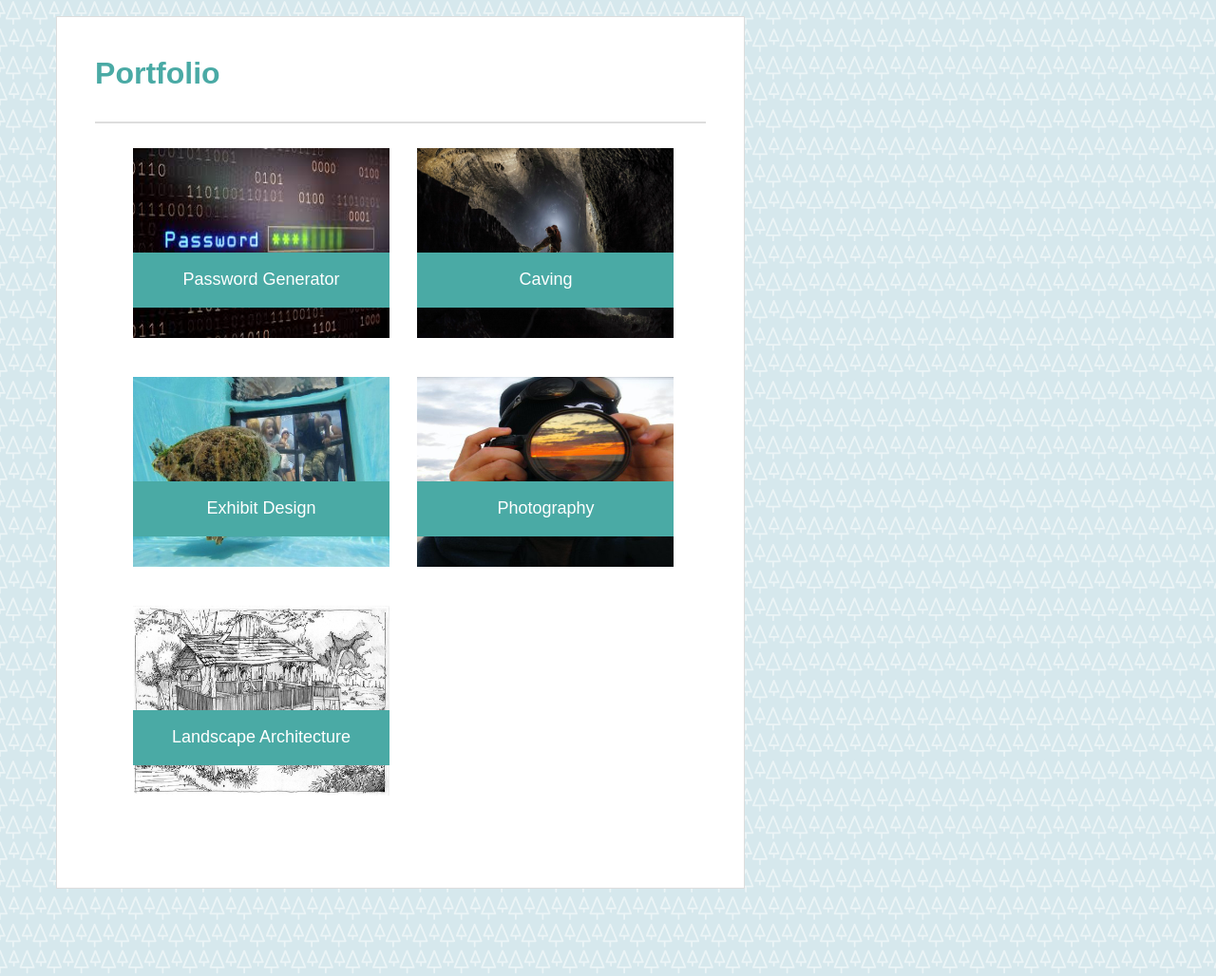
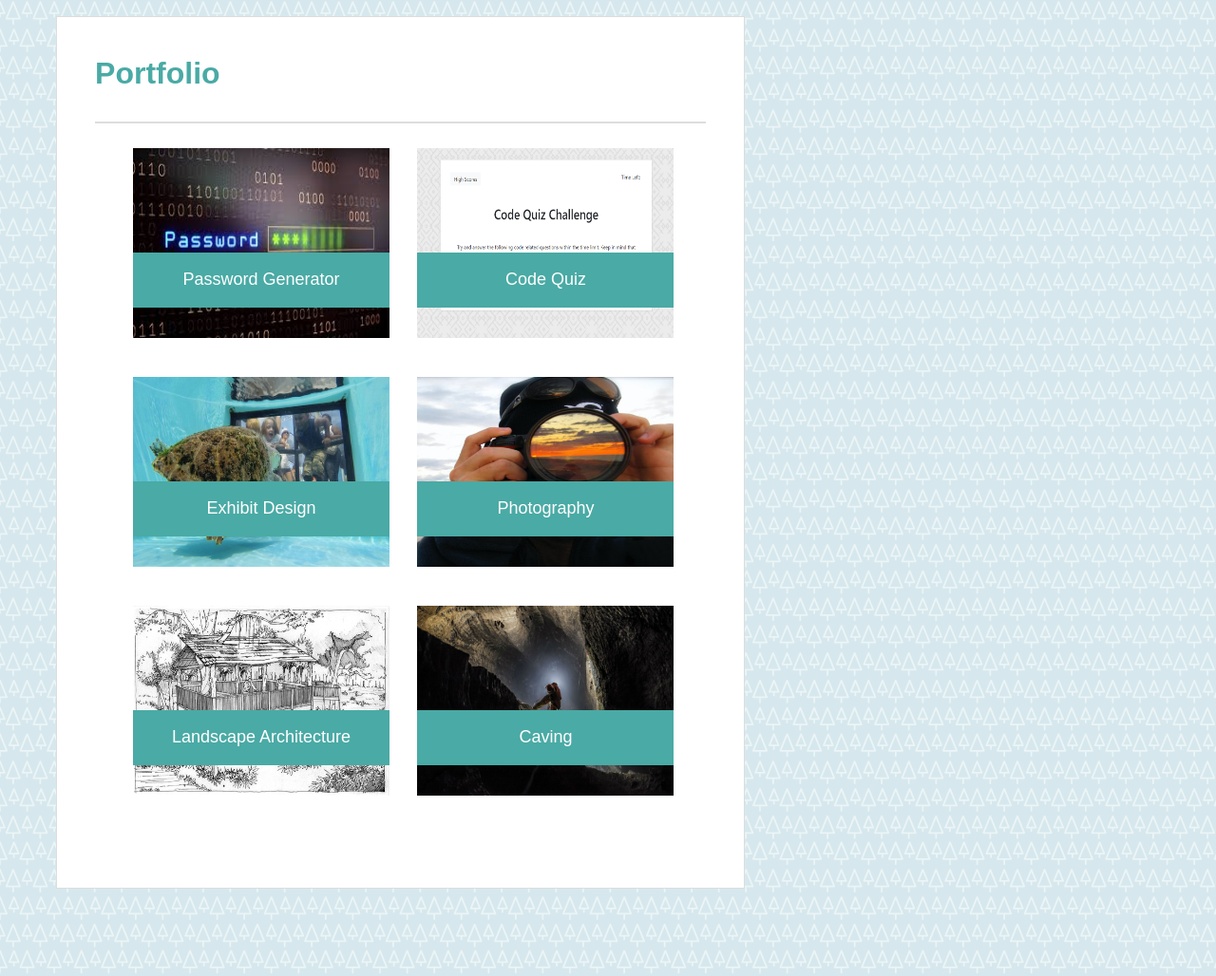
Before and after one commit to aagrosse/02portfolioreboot, a plain HTML site: page portfolio.html in a window 1280 px wide. Shown: the part 146-1174 px from the top of the page at 95% size. Drawn offline with nearby package versions, Linux system fonts and the light colour scheme.

Commit message:
updated portfolio with code quiz

```diff
--- a/portfolio.html
+++ b/portfolio.html
@@ -53,9 +53,9 @@
                 </li>
 
                 <li class="item" >
-                    <a href="https://caves.org/" target="blank">
-                        <img class="image-port" src="assets/images/caving1.jpg" alt="me caving"/>
-                        <h3 class="item-name">Caving</h3>
+                    <a href="https://aagrosse.github.io/codeQuiz/" target="blank">
+                        <img class="image-port" src="assets/images/screenshot.png" alt="me caving"/>
+                        <h3 class="item-name">Code Quiz</h3>
                     </a>
                 </li>
 
@@ -82,6 +82,13 @@
                         <h3 class="item-name">Landscape Architecture</h3>
                     </a>
                 </li>
+
+                <li class="item" >
+                    <a href="https://caves.org/" target="blank">
+                        <img class="image-port" src="assets/images/caving1.jpg" alt="me caving"/>
+                        <h3 class="item-name">Caving</h3>
+                    </a>
+                </li>
                 </section>
             </ul>
         </div>
```
Also changed, not shown: assets/images/screenshot.png (added), 2 other files.
